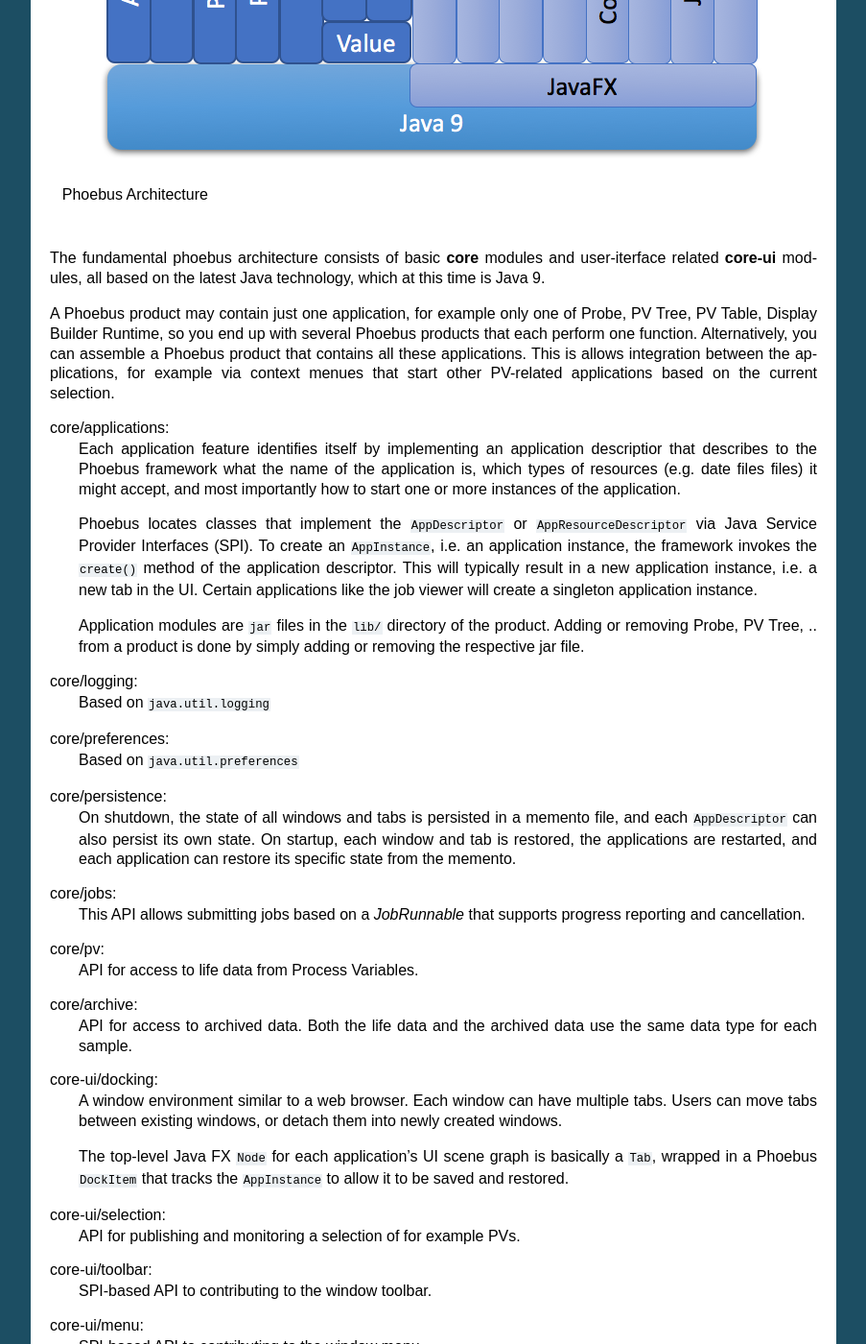
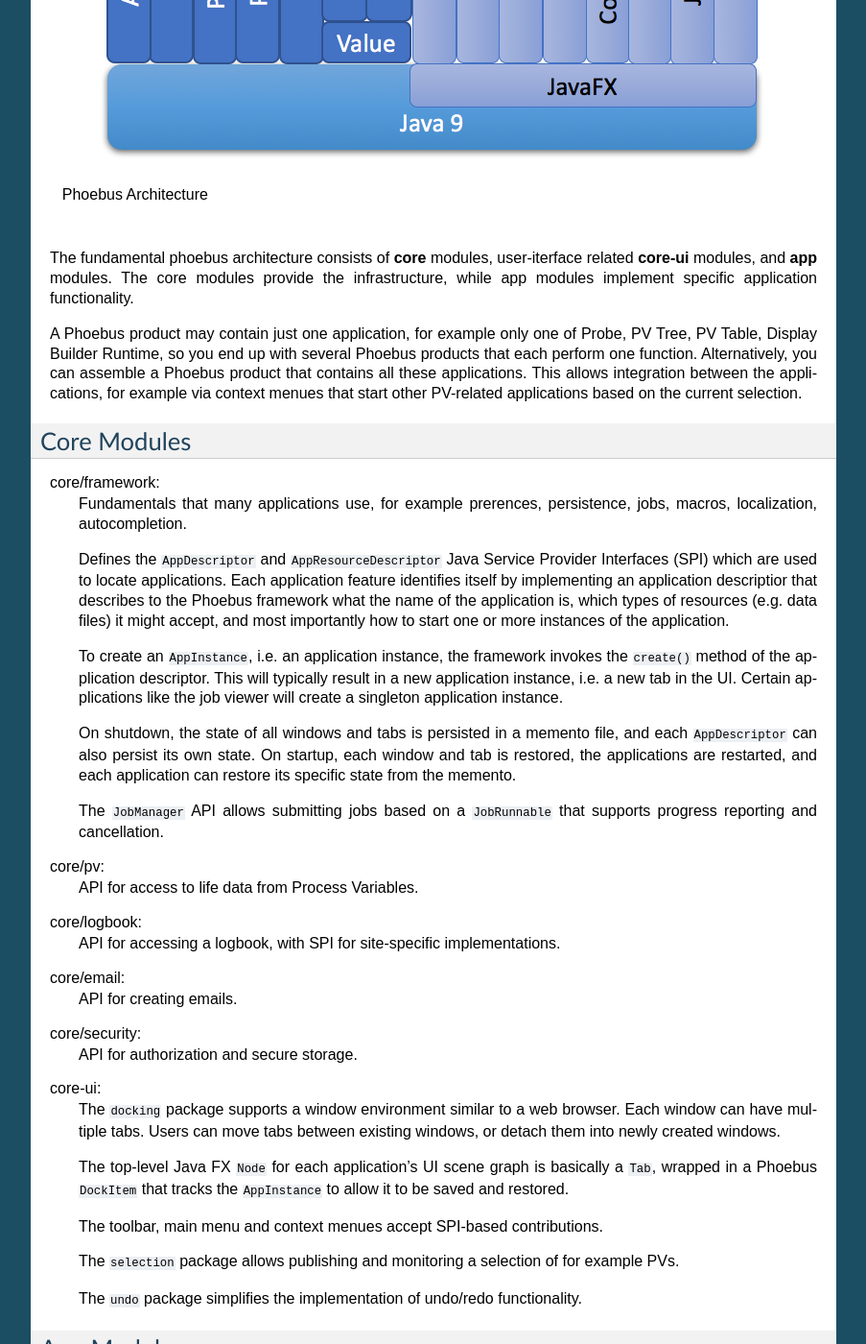
Before and after one commit to kasemir/phoebus-doc, a Sphinx documentation site: the page built from source/architecture.rst, in a window 1280 px wide and 1400 px high, scrolled down 567 px. Shown: the whole window at 96% size, without its empty margins (198-1101 px from the left). Built offline with Sphinx 7.4.7, drawn with Linux system fonts in a browser that asks for light colours; some of the changed text lies outside the part shown.

Commit message:
Update architecture.rst

```diff
--- a/source/architecture.rst
+++ b/source/architecture.rst
@@ -5,43 +5,39 @@
 
     Phoebus Architecture
 
-The fundamental phoebus architecture consists of basic **core** modules
-and user-iterface related **core-ui** modules, all based on the latest
-Java technology, which at this time is Java 9.
+The fundamental phoebus architecture consists of **core** modules,
+user-iterface related **core-ui** modules, and **app** modules.
+The core modules provide the infrastructure, while app modules
+implement specific application functionality.
 
 A Phoebus product may contain just one application,
 for example only one of Probe, PV Tree, PV Table, Display Builder Runtime,
 so you end up with several Phoebus products that each perform one function.
 Alternatively, you can assemble a Phoebus product that
-contains all these applications. This is allows integration between the applications,
+contains all these applications. This allows integration between the applications,
 for example via context menues that start other PV-related applications based
 on the current selection.
 
-core/applications:
+Core Modules
+------------
+
+core/framework:
+   Fundamentals that many applications use, for example prerences, persistence,
+   jobs, macros, localization, autocompletion.
+
+   Defines the ``AppDescriptor`` and ``AppResourceDescriptor`` Java Service Provider Interfaces (SPI)
+   which are used to locate applications.
    Each application feature identifies itself by implementing an application descriptior
    that describes to the Phoebus framework what the name of
-   the application is, which types of resources (e.g. date files files) it might accept,
+   the application is, which types of resources (e.g. data files) it might accept,
    and most importantly how to start one or more instances
    of the application.
 
-   Phoebus locates classes that implement the ``AppDescriptor`` or ``AppResourceDescriptor``
-   via Java Service Provider Interfaces (SPI).
    To create an ``AppInstance``, i.e. an application instance, the framework invokes
    the ``create()`` method of the application descriptor.
    This will typically result in a new application instance, i.e. a new tab in the UI.
    Certain applications like the job viewer will create a singleton application instance.
 
-   Application modules are ``jar`` files in the ``lib/`` directory of the product.
-   Adding or removing Probe, PV Tree, .. from a product
-   is done by simply adding or removing the respective jar file.
-
-core/logging:
-   Based on ``java.util.logging``
-
-core/preferences:
-   Based on ``java.util.preferences``
-
-core/persistence:
    On shutdown, the state of all windows and tabs is persisted
    in a memento file, and each ``AppDescriptor`` can also
    persist its own state.
@@ -49,20 +45,23 @@
    the applications are restarted, and each application
    can restore its specific state from the memento.
 
-core/jobs:
-   This API allows submitting jobs based on a `JobRunnable`
+   The ``JobManager`` API allows submitting jobs based on a ``JobRunnable``
    that supports progress reporting and cancellation.
 
 core/pv:
    API for access to life data from Process Variables.
 
-core/archive:
-   API for access to archived data.
-   Both the life data and the archived data use
-   the same data type for each sample.
+core/logbook:
+   API for accessing a logbook, with SPI for site-specific implementations.
 
-core-ui/docking:
-   A window environment similar to a web browser.
+core/email:
+   API for creating emails.
+
+core/security:
+   API for authorization and secure storage.
+
+core-ui:
+   The ``docking`` package supports a window environment similar to a web browser.
    Each window can have multiple tabs.
    Users can move tabs between existing windows,
    or detach them into newly created windows.
@@ -72,24 +71,37 @@
    wrapped in a Phoebus ``DockItem`` that tracks the
    ``AppInstance`` to allow it to be saved and restored.
 
-core-ui/selection:
-   API for publishing and monitoring a selection of
+   The toolbar, main menu and context menues accept
+   SPI-based contributions.
+
+   The ``selection`` package allows publishing and monitoring a selection of
    for example PVs.
 
-core-ui/toolbar:
-   SPI-based API to contributing to the window toolbar.
+   The ``undo`` package simplifies the implementation of undo/redo
+   functionality.
 
-core-ui/menu:
-   SPI-based API to contributing to the window menu.
+App Modules
+-----------
 
-core-ui/context menu:
-   SPI-based API to contributing to the application context menu.
+Each app module implements a certain application feature, for example
+Probe, PV Tree, Display Builder.
+While application modules depend on one or more core modules, there should
+be few if no inter-application dependencies, allowing a product to contain
+only the desired applications.
 
-core-ui/logging configuration:
-   UI for configuring logging.
+Products
+--------
 
-core-ui/job viewer:
-   UI for viewing the progress of jobs, allowing cancellation.
+Each core and application module is built into a ``jar`` file.
+A product contains a ``lib/`` directory with the desired modules.
+When invoking the ``Launcher``, it locates the available applications,
+menu and toolbar entries via SPI.
+Adding or removing Probe, PV Tree, .. from a product
+is done by simply adding or removing the respective jar file.
 
-core-ui/pv list:
-   UI for viewing active PVs and their connection state.
+Services
+--------
+
+Similar to a product, a service is a runnable tool, but typically
+for a non-UI functionality like a scan server, archive engine,
+alarm handler or logger.
```
